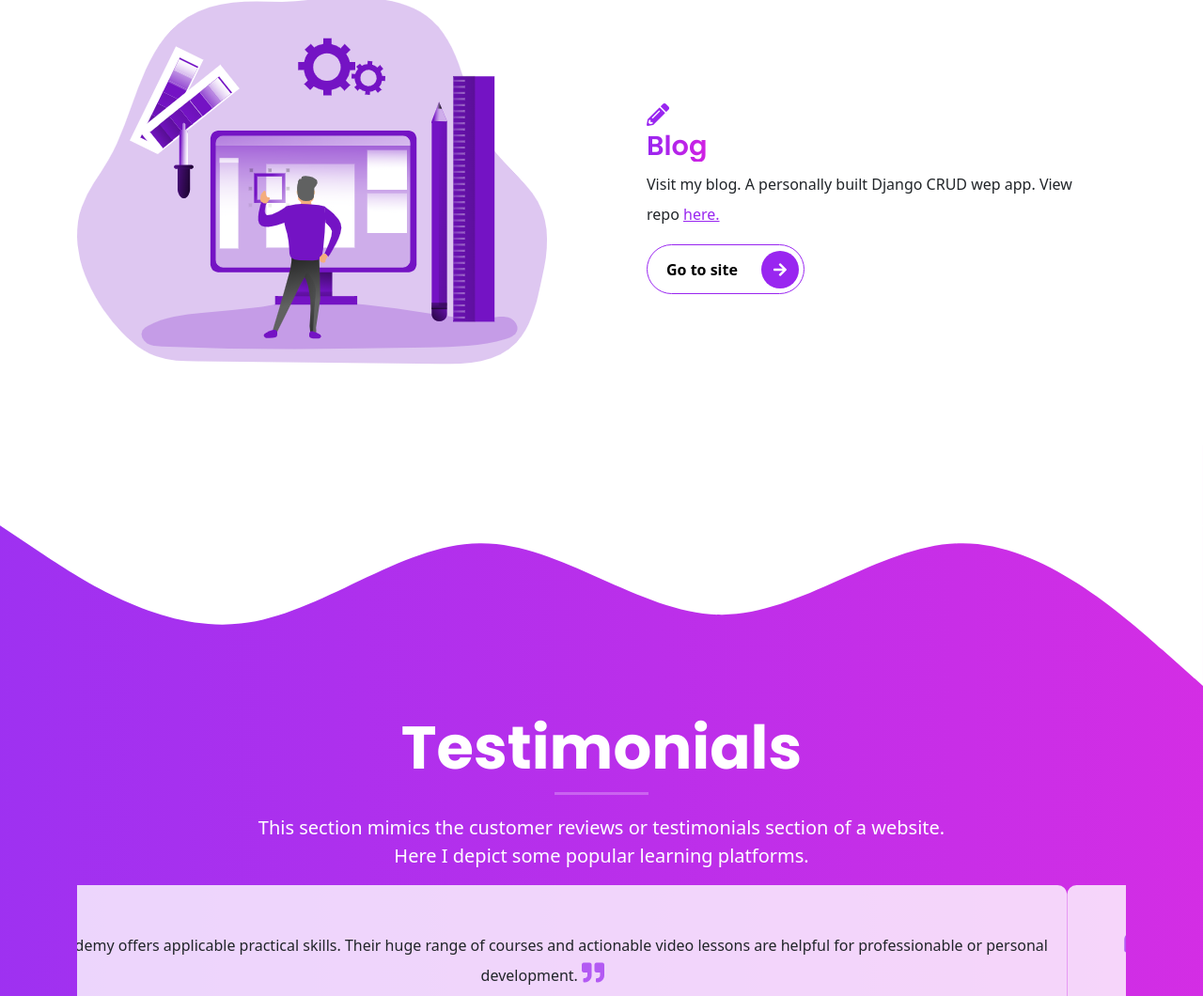
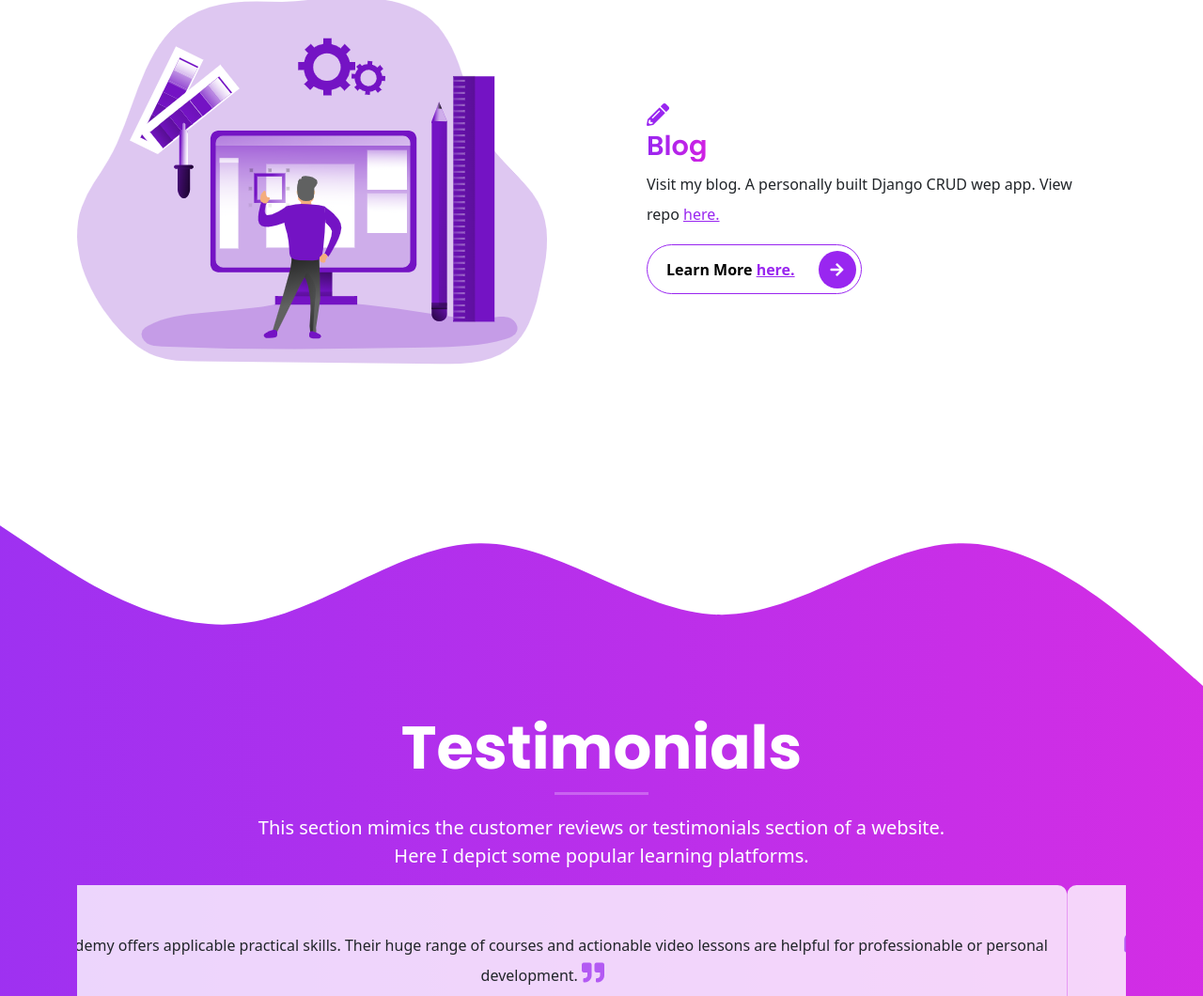
Before and after one commit to pipeloluwadebayo/portfolio, a website: page index.html in a window 1280 px wide. Shown: the part 2401-3461 px from the top of the page at 94% size. Drawn offline with nearby package versions, Linux system fonts and the light colour scheme.

Commit message:
initial commit

```diff
--- a/index.html
+++ b/index.html
@@ -28,7 +28,7 @@
         <ul class="navbar-nav">
           <li class="nav-item"><a class="nav-link active" aria-current="page" href="./">Home</a></li>
           <li class="nav-item"><a class="nav-link" href="./#about-me">About</a></li>
-          <li class="nav-item"><a class="nav-link" href="pipeloluwa.pythonanywhere.com" target="blank">Blog</a></li>
+          <li class="nav-item"><a class="nav-link" href="#" target="blank">Blog</a></li>
           <li class="nav-item"><a class="nav-link" href="./#portfolio">Project</a></li>
           <li class="nav-item"><a class="nav-link" href="./#faqs">faqs</a></li>
           <li class="nav-item"><a class="nav-link" href="./#contact">contact</a></li>
@@ -214,10 +214,13 @@
                   here.
                   </a>
               </p>
-              <button type="button" class="rounded-pill btn-rounded border-primary">Go to site
-                <a href="pipeloluwa.pythonanywhere.com" target="blank"></a>
+              <button type="button" class="rounded-pill btn-rounded border-primary">Learn More
+                <a href="https://github.com/pipeloluwadebayo/blog" target="blank">
+                  here.
+                  </a>
                 <span><i class="fas fa-arrow-right"></i></span>
               </button>
+            </a>
             </div>
           </div>
         </div>
```
Also changed, not shown: netlify.toml (added), 1 other file.
